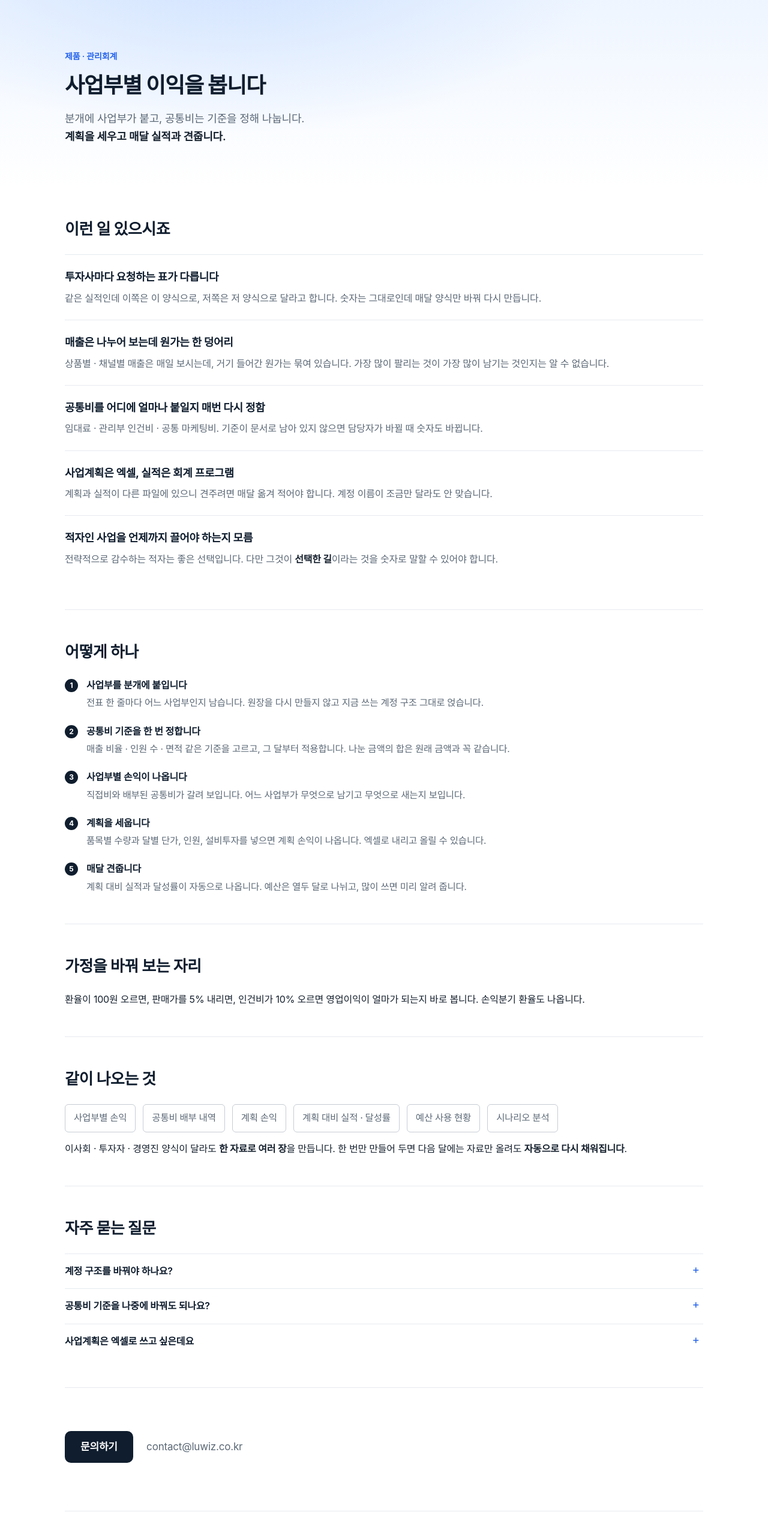
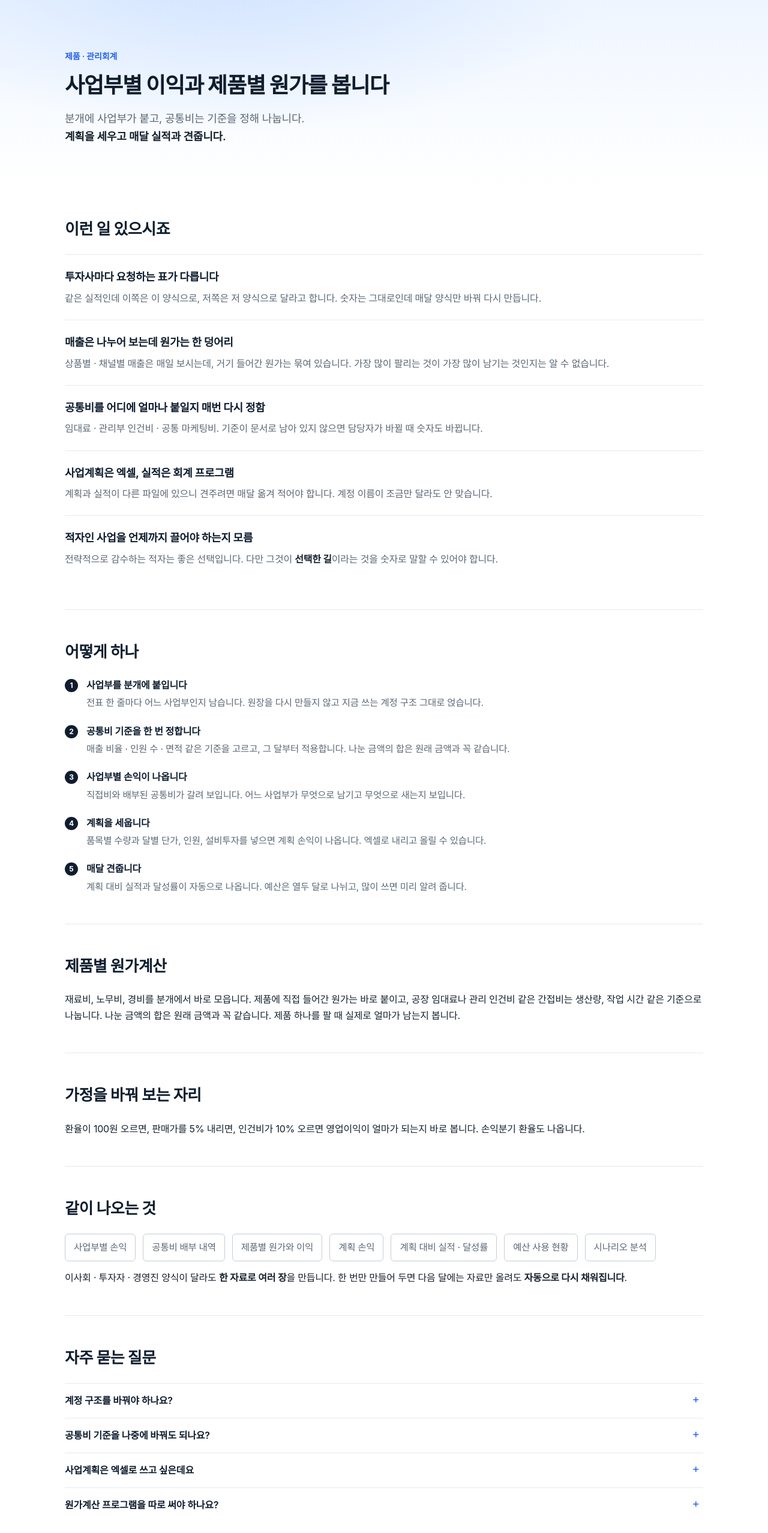
Before and after one commit to younje-cho/luwiz-site, a plain HTML site: page product/management-accounting.html in a window 1280 px wide. Shown: the part 80-2636 px from the top of the page at 60% size. Drawn offline with Linux system fonts and the light colour scheme; a web font is replaced by a local one.

Commit message:
관리회계 페이지에 원가계산 - 제목 · 설명 · 새 칸 · 질문 하나, 첫 화면 08번 제목에서 3일 약속을 빼고 회계사가 같이 들어간다로
원가계산은 월 710번 검색되는데 사이트에 한 번도 없었다. 해 본 범위(직접비 붙이기 · 간접비 기준 배부)까지만 적었다.

Co-Authored-By: Claude Opus 5.5 <noreply@anthropic.com>

```diff
--- a/product/management-accounting.html
+++ b/product/management-accounting.html
@@ -12,10 +12,10 @@
   gtag('config', 'G-KMZVP6S2VE');
 </script>
 <meta name="viewport" content="width=device-width, initial-scale=1">
-<title>관리회계 — 주식회사 루위즈</title>
-<meta name="description" content="사업부별 이익을 봅니다. 분개에 사업부가 붙고, 공통비는 기준을 정해 나눕니다. 사업계획과 예산, 계획 대비 실적까지.">
-<meta property="og:title" content="관리회계 — 주식회사 루위즈">
-<meta property="og:description" content="사업부별 이익을 봅니다. 분개에 사업부가 붙고, 공통비는 기준을 정해 나눕니다.">
+<title>관리회계, 원가계산 — 주식회사 루위즈</title>
+<meta name="description" content="사업부별 이익과 제품별 원가를 봅니다. 분개에 사업부가 붙고, 공통비와 제조간접비는 기준을 정해 나눕니다. 원가계산부터 사업계획, 계획 대비 실적까지.">
+<meta property="og:title" content="관리회계, 원가계산 — 주식회사 루위즈">
+<meta property="og:description" content="사업부별 이익과 제품별 원가를 봅니다. 분개에 사업부가 붙고, 공통비와 제조간접비는 기준을 정해 나눕니다.">
 <meta property="og:type" content="website">
 <link rel="canonical" href="https://luwiz.co.kr/product/management-accounting.html">
 <link rel="icon" href="/logo.png">
@@ -36,7 +36,7 @@
 
 <header class="band"><div class="wrap">
   <p class="kicker">제품 · 관리회계</p>
-  <h1>사업부별 이익을 봅니다</h1>
+  <h1>사업부별 이익과 제품별 원가를 봅니다</h1>
   <p>
     분개에 사업부가 붙고, 공통비는 기준을 정해 나눕니다.<br>
     <b>계획을 세우고 매달 실적과 견줍니다.</b>
@@ -87,6 +87,13 @@
   <hr>
 
   <section>
+    <h2>제품별 원가계산</h2>
+    <p>재료비, 노무비, 경비를 분개에서 바로 모읍니다. 제품에 직접 들어간 원가는 바로 붙이고, 공장 임대료나 관리 인건비 같은 간접비는 생산량, 작업 시간 같은 기준으로 나눕니다. 나눈 금액의 합은 원래 금액과 꼭 같습니다. 제품 하나를 팔 때 실제로 얼마가 남는지 봅니다.</p>
+  </section>
+
+  <hr>
+
+  <section>
     <h2>가정을 바꿔 보는 자리</h2>
     <p>환율이 100원 오르면, 판매가를 5% 내리면, 인건비가 10% 오르면 영업이익이 얼마가 되는지 바로 봅니다. 손익분기 환율도 나옵니다.</p>
   </section>
@@ -98,6 +105,7 @@
     <div class="two">
       <div>사업부별 손익</div>
       <div>공통비 배부 내역</div>
+      <div>제품별 원가와 이익</div>
       <div>계획 손익</div>
       <div>계획 대비 실적 · 달성률</div>
       <div>예산 사용 현황</div>
@@ -123,6 +131,10 @@
         <summary>사업계획은 엑셀로 쓰고 싶은데요</summary>
         <p>엑셀로 내려서 쓰고 다시 올리면 됩니다. 계획 줄이 그대로 들어옵니다.</p>
       </details>
+      <details>
+        <summary>원가계산 프로그램을 따로 써야 하나요?</summary>
+        <p>아니요. 회계 장부의 분개에서 바로 계산합니다. 엑셀로 쓰시던 배부 기준이 있으면 그대로 옮겨 옵니다.</p>
+      </details>
     </div>
   </section>
 
--- a/sitemap.xml
+++ b/sitemap.xml
@@ -32,7 +32,7 @@
   <url><loc>https://luwiz.co.kr/product/consolidation.html</loc><lastmod>2026-11-13</lastmod><priority>0.6</priority></url>
   <url><loc>https://luwiz.co.kr/product/daily-cash-report.html</loc><lastmod>2026-11-13</lastmod><priority>0.6</priority></url>
   <url><loc>https://luwiz.co.kr/product/evidence-reconciliation.html</loc><lastmod>2026-11-13</lastmod><priority>0.6</priority></url>
-  <url><loc>https://luwiz.co.kr/product/management-accounting.html</loc><lastmod>2026-11-13</lastmod><priority>0.6</priority></url>
+  <url><loc>https://luwiz.co.kr/product/management-accounting.html</loc><lastmod>2026-11-18</lastmod><priority>0.6</priority></url>
   <url><loc>https://luwiz.co.kr/product/month-end-close.html</loc><lastmod>2026-11-13</lastmod><priority>0.6</priority></url>
   <url><loc>https://luwiz.co.kr/product/payroll.html</loc><lastmod>2026-11-13</lastmod><priority>0.6</priority></url>
   <url><loc>https://luwiz.co.kr/product/vat-reconciliation.html</loc><lastmod>2026-11-13</lastmod><priority>0.6</priority></url>
```
Also changed, not shown: index.html (+2 -2 lines).
